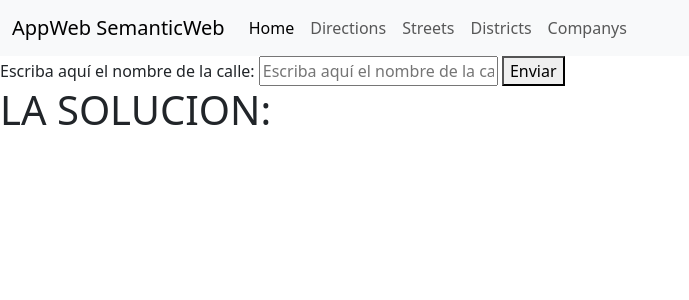
After one commit to victorcamposs220/Group03, a Flask app: page /Streets in a window 1280 px wide. The commit adds this page. Shown: the top 300 px of the page, without its empty margins (0-689 px from the left). Run offline with Flask 3, Linux system fonts and the light colour scheme.

Commit message:
avance Martes por la mañana

```diff
--- a/ProyectoFinal/src/index.py
+++ b/ProyectoFinal/src/index.py
@@ -1,4 +1,4 @@
-from flask import Flask, render_template
+from flask import Flask, render_template, request
 from rdflib import Graph
 from rdflib.plugins.sparql import prepareQuery
 
@@ -8,37 +8,131 @@ g.parse('../data/result-with-links.ttl', format="turtle")
 
 app = Flask(__name__)
 
-@app.route('/PracticSemanticWebGroup03/{}')
+@app.route('/')
 def home():
-    q = prepareQuery('''
-    PREFIX ns: <http://smartcity.linkeddata.es/lcc/ontology/BicicletasElectricas#>
-    PREFIX xsd: <http://www.w3.org/2001/XMLSchema#>
-    PREFIX rdfs: <http://www.w3.org/2000/01/rdf-schema#>
-    PREFIX data: <http://smartcity.linkeddata.es/lcc/resource/>
-    PREFIX bicycle: <data:BicycleStation>
-    PREFIX district: <data:District>
-    PREFIX direction: <data:Direction>
-    PREFIX hood: <data:Neighbourhood>
-    PREFIX street: <data:Street>
+    return render_template('home.html')
 
-    SELECT ?Direction WHERE {
-        ?Station ns:places 24.
-        ?Stations ns:hasDirection ?Directions.
-        ?Directions rdfs:label ?Direction.
-    } LIMIT 10''')
+@app.route('/Directions')
+def directions():
+    return render_template('directions.html', data ="")
 
-    ##ADAPTER##
-    string = ''
-    for r in g.query(q):
-        string = r.Direction + '\n'
+@app.route('/Directions/Request')
+def directions_request():
+    if request.method == 'GET':
+        n_places = request.args.get('plazas')
+        n_places = str(n_places)
+        q = prepareQuery('''
+            PREFIX ns: <http://smartcity.linkeddata.es/lcc/ontology/BicicletasElectricas#>
+            PREFIX xsd: <http://www.w3.org/2001/XMLSchema#>
+            PREFIX rdfs: <http://www.w3.org/2000/01/rdf-schema#>
+            PREFIX data: <http://smartcity.linkeddata.es/lcc/resource/>
+            PREFIX bicycle: <data:BicycleStation>
+            PREFIX district: <data:District>
+            PREFIX direction: <data:Direction>
+            PREFIX hood: <data:Neighbourhood>
+            PREFIX street: <data:Street>
 
-    datos = {'Resultados': string}
+            SELECT ?Direction WHERE {
+                ?Station ns:places ''' + n_places + '''.
+                ?Station ns:hasDirection ?Directions.
+                ?Directions rdfs:label ?Direction.
+            } LIMIT 10'''
+        )
+        ##ADAPTER##
+        string = []
+        for r in g.query(q):
+            string.append(r.Direction)
 
-    return render_template('home.html', data=datos)
+        if len(string) == 0:
+            string.append("No se han encontrado Bases con dicho numero de plazas")
 
-@app.route('/PracticSemanticWebGroup03/about')
-def about ():
-    return 'about'
+        datos = {'resultados': string}
+        return render_template('directions.html', data=datos)
+
+
+
+@app.route('/Streets')
+def streets():
+    return render_template('streets.html', data="")
+
+@app.route('/Streets/Request')
+def streets_request():
+    if request.method == 'GET':
+        calle = request.args.get('street')
+        calle = str(calle)
+        q = prepareQuery('''
+            PREFIX ns: <http://smartcity.linkeddata.es/lcc/ontology/BicicletasElectricas#>
+            PREFIX xsd: <http://www.w3.org/2001/XMLSchema#>
+            PREFIX rdfs: <http://www.w3.org/2000/01/rdf-schema#>
+            PREFIX data: <http://smartcity.linkeddata.es/lcc/resource/>
+            PREFIX bicycle: <data:BicycleStation>
+            PREFIX district: <data:District>
+            PREFIX direction: <data:Direction>
+            PREFIX hood: <data:Neighbourhood>
+            PREFIX street: <data:Street>
+
+            SELECT ?ID WHERE {
+                ?Street rdfs:label "''' + calle + '''".
+                ?Direction ns:hasStreet ?Street.
+                ?Bases ns:hasDirection ?Direction.
+                ?Bases ns:id ?ID.
+            } LIMIT 10'''
+        )
+        ##ADAPTER##
+        string = []
+        for r in g.query(q):
+            string.append(str(r.ID))
+
+        if len(string) == 0:
+            string.append("Dicha calle no tienen ninguna base de bicicletas")
+
+        datos = {'resultados': string}
+        return render_template('streets.html', data=datos)
+
+@app.route('/Districts')
+def districts():
+    return render_template('districts.html', data="")
+
+@app.route('/Districts/Request')
+def districts_request():
+    if request.method == 'GET':
+        distrito = request.args.get('district')
+        distrito = str(distrito)
+        q = prepareQuery('''
+            PREFIX ns: <http://smartcity.linkeddata.es/lcc/ontology/BicicletasElectricas#>
+            PREFIX xsd: <http://www.w3.org/2001/XMLSchema#>
+            PREFIX rdfs: <http://www.w3.org/2000/01/rdf-schema#>
+            PREFIX data: <http://smartcity.linkeddata.es/lcc/resource/>
+            PREFIX bicycle: <data:BicycleStation>
+            PREFIX district: <data:District>
+            PREFIX direction: <data:Direction>
+            PREFIX hood: <data:Neighbourhood>
+            PREFIX street: <data:Street>
+
+            SELECT ?Nombre WHERE {
+                ?District rdfs:label "''' + distrito + '''".
+                ?Hood ns:neighbourhoodBelongsDistrict ?District.
+                ?Direction ns:directionBelongsNeighbourhood ?Hood.
+                ?Direction ns:hasStreet ?Street.
+                ?Street rdfs:label ?Nombre
+            } LIMIT 25'''
+        )
+        ##ADAPTER##
+        string = []
+        for r in g.query(q):
+            string.append(r.Nombre)
+
+        if len(string) == 0:
+            string.append("Dicho distrito no alberga ninguna calle con bases de bicicletas")
+
+        datos = {'resultados': string}
+        return render_template('districts.html', data=datos)
+
+@app.route('/Companys')
+def companys():
+    return render_template('companys.html')
+
+
 
 if __name__ == '__main__':
     app.run(debug=True, port=5000)         ##Indicamos que cada vez que cambiemos algo  se reinicie el servidor, y en que puerto lanzarse
--- a/ProyectoFinal/src/templates/about.html
+++ b/ProyectoFinal/src/templates/companys.html
@@ -1,5 +1,5 @@
 {%extends "layout.html" %}
 
 {% block content%}
-<h1>About</h1>
+<h1>COMPANY</h1>
 {% endblock %}
--- a/ProyectoFinal/src/templates/layout.html
+++ b/ProyectoFinal/src/templates/layout.html
@@ -14,7 +14,7 @@
     <!-- NAVEGACION DE BOOSTRAP 5 -->
     <nav class="navbar navbar-expand-lg bg-body-tertiary">
         <div class="container-fluid">
-          <a class="navbar-brand" href="#">Practica Flask</a>
+          <a class="navbar-brand" href="/">AppWeb SemanticWeb</a> <!--href me redirecciona al inicio de mi aplicacion -->
           <button class="navbar-toggler" type="button" data-bs-toggle="collapse" data-bs-target="#navbarNav" aria-controls="navbarNav" aria-expanded="false" aria-label="Toggle navigation">
             <span class="navbar-toggler-icon"></span>
           </button>
@@ -24,7 +24,16 @@
                 <a class="nav-link active" aria-current="page" href="/">Home</a>
               </li>
               <li class="nav-item">
-                <a class="nav-link" href="{{ url_for('about') }}">About</a>     <!--Realizamos la llamada a la funcion about de index.py-->
+                <a class="nav-link" href="{{ url_for('directions') }}">Directions</a>     <!--Realizamos la llamada a la funcion about de index.py-->
+              </li>
+              <li class="nav-item">
+                <a class="nav-link" href="{{ url_for('streets') }}">Streets</a>
+              </li>
+              <li class="nav-item">
+                <a class="nav-link" href="{{ url_for('districts') }}">Districts</a>
+              </li>
+              <li class="nav-item">
+                <a class="nav-link" href="{{ url_for('companys') }}">Companys</a>
               </li>
             </ul>
           </div>
--- /dev/null
+++ b/ProyectoFinal/src/templates/streets.html
@@ -0,0 +1,15 @@
+{%extends "layout.html" %}
+
+{% block content%}
+<form action="/Streets/Request" method="GET">
+    <label for="street" >Escriba aquí el nombre de la calle: </label>
+    <input type="text"  name="street" id="street" placeholder="Escriba aquí el nombre de la calle" />
+    <button type="submit">Enviar</button>
+</form>
+<h1>LA SOLUCION: </h1>
+<ul>
+    {% for dato in data.resultados %}
+        <li>{{ dato }}</li>
+    {% endfor %}
+</ul>
+{% endblock %}
```
Also changed, not shown: ProyectoFinal/src/templates/directions.html (added, +15 -0 lines), ProyectoFinal/src/templates/districts.html (added, +15 -0 lines), ProyectoFinal/src/templates/home.html (+6 -2 lines), 1 other file.
